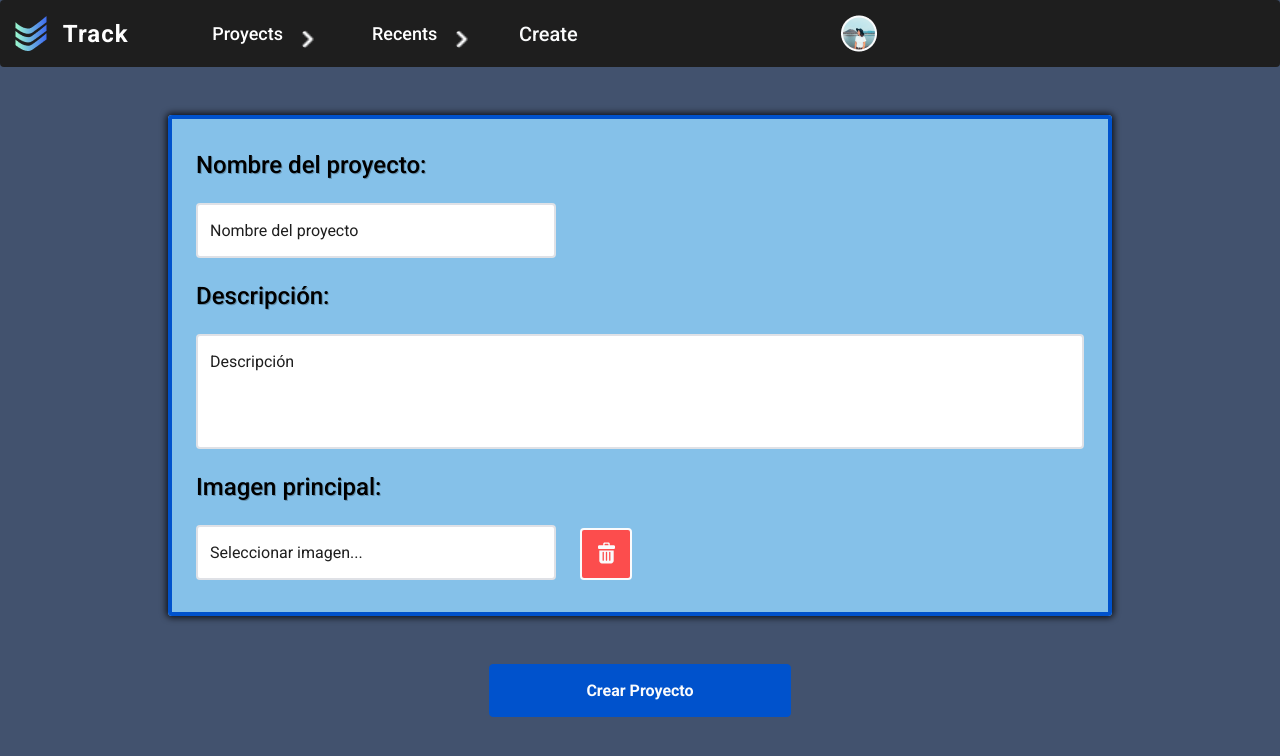
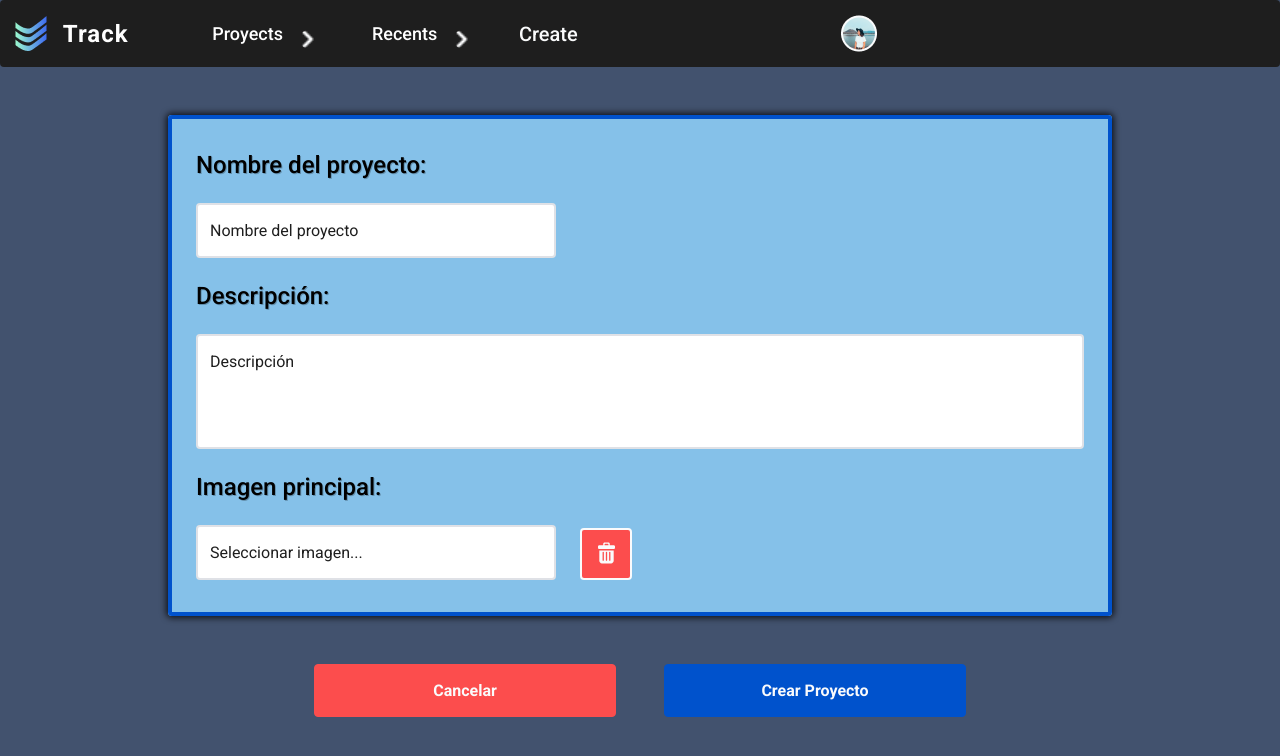
Before and after one commit to No-Country/S12-15-T-Java-React, a Next.js app in the folder frontend/: page /login/1/create-workspace in a window 1280 px wide. Shown: the top 756 px of the page. Built offline with nearby package versions, Linux system fonts and the light colour scheme; no server answers.

Commit message:
fix: aggregate cancel button

```diff
--- a/frontend/src/app/login/[id]/create-workspace/page.jsx
+++ b/frontend/src/app/login/[id]/create-workspace/page.jsx
@@ -1,6 +1,7 @@
 'use client';
 import { useEffect, useState } from 'react';
 import { useRouter } from 'next/navigation';
+import Link from 'next/link';
 import FormInputGroup from '@/components/create/FormInputGroup';
 import styles from '@/styles/createworkspace.module.css';
 import Button from '@/components/Button';
@@ -61,9 +62,18 @@ const CreateWorkSpace = () => {
 					description={description}
 					setDescription={setDescription}
 				/>
-				<Button className={styles.btn_create} type="submit" disabled={loading}>
-					{loading ? 'Cargando...' : 'Crear Proyecto'}
-				</Button>
+				<div className={styles.group_btn_content}>
+					<Button
+						className={styles.btn_create}
+						type="submit"
+						disabled={loading}
+					>
+						{loading ? 'Cargando...' : 'Crear Proyecto'}
+					</Button>
+					<Link href={`/login/${userId}/home`}>
+						<Button className={styles.btn_cancel}>Cancelar</Button>
+					</Link>
+				</div>
 			</form>
 		</div>
 	);
--- a/frontend/src/styles/createworkspace.module.css
+++ b/frontend/src/styles/createworkspace.module.css
@@ -110,11 +110,17 @@
 	-moz-box-shadow: 0px 0px 6px 2px rgba(0, 0, 0, 0.75);
 }
 
+.group_btn_content {
+    display: flex;
+    flex-direction: row-reverse;
+    justify-content: center;
+    gap: 3rem;
+}
+
 .btn_create {
 	background-color: var(--blue);
 	color: var(--white);
 	width: 302px;
-	margin: 0 auto;
 	padding: 1rem 0.75rem;
 	font-family: 'Roboto', sans-serif;
 	font-size: 1rem;
@@ -127,6 +133,25 @@
 
 .btn_create:hover {
 	background-color: var(--mazarine-blue);
+	color: var(--white);
+}
+
+.btn_cancel {
+	background-color: var(--red);
+	color: var(--white);
+	width: 302px;
+	padding: 1rem 0.75rem;
+	font-family: 'Roboto', sans-serif;
+	font-size: 1rem;
+	font-weight: 700;
+	text-align: center;
+	border: 1px solid var(--red);
+	border-radius: 4px;
+	cursor: pointer;
+}
+
+.btn_cancel:hover {
+	background-color: var(--pink);
 	color: var(--white);
 }
 
@@ -151,6 +176,12 @@
 
 	.container_input_content label {
 		font-size: 1.25rem;
+	}
+
+	.group_btn_content {
+		flex-direction: column;
+    	align-items: center;
+		gap: 1.5rem;
 	}
 }
 
@@ -179,11 +210,17 @@
 
 	.container_input_content input,
 	.input_img,
-	.btn_create {
+	.group_btn_content a,
+	.btn_create,
+	.btn_cancel {
 		width: 100%;
 	}
 
 	.container_input_content textarea {
 		height: 75px;
 	}
+
+	.group_btn_content {
+		gap: 1rem;
+	}
 }
```
